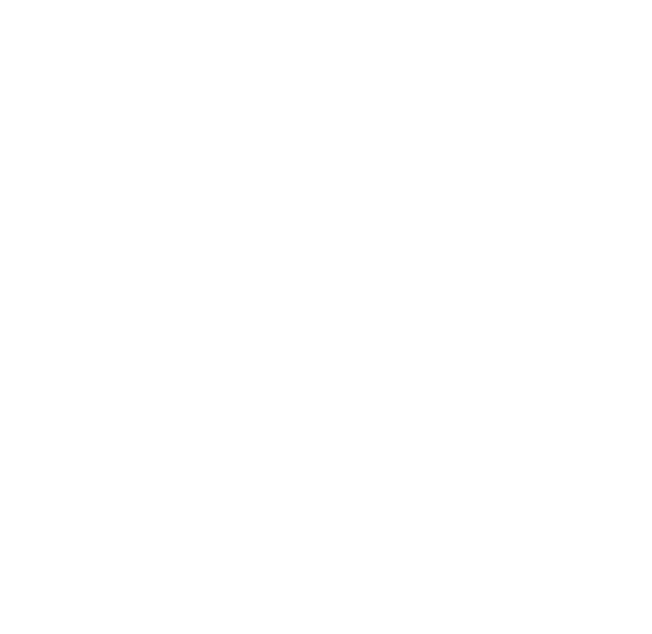
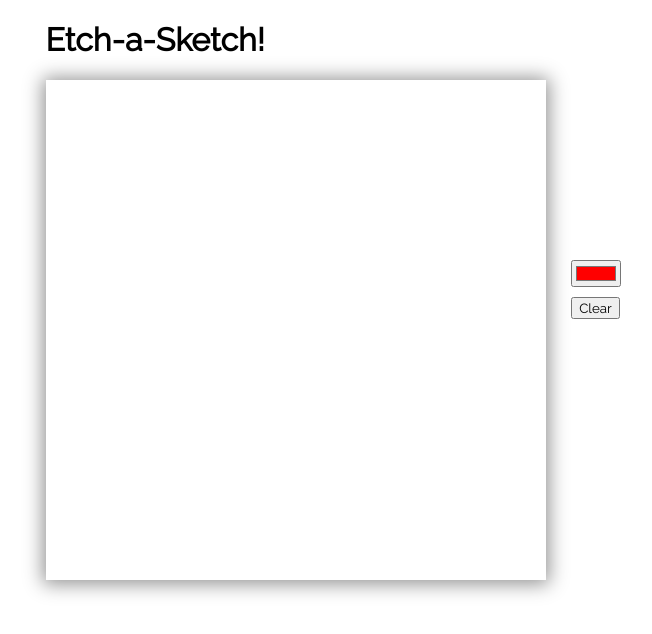
Before and after one commit to mepiW/Etch-a-Sketch-The-Odin-Project, a plain HTML site: page index.html in a window 1280 px wide. Shown: the whole page, without its empty margins (307-959 px from the left). Drawn offline with Linux system fonts and the light colour scheme.

Commit message:
Added basic game mechanics

```diff
--- a/app.js
+++ b/app.js
@@ -0,0 +1,37 @@
+const container = document.querySelector(".container");
+const colorInput = document.getElementById("colorInput");
+const clearScreenBtn = document.getElementById("cls");
+
+let canvasSize = 16;
+let color = colorInput.value;
+
+window.onload = createDivs();
+window.onload = createGrid();
+
+colorInput.addEventListener("change", () =>
+    color = colorInput.value
+);
+
+function createDivs() {
+    for (let i = 0; i < Math.pow(canvasSize, 2); i++) {
+        const div = document.createElement("div");
+        div.addEventListener("mouseover", () =>
+            div.style.backgroundColor = color
+        );
+        div.classList.add("divGridItem");
+        container.appendChild(div);
+    }
+}
+
+function createGrid() {
+    container.style.display = "grid";
+    container.style.gridTemplateColumns = `repeat(${canvasSize}, 1fr)`;
+    container.style.gridTemplateRows = `repeat(${canvasSize}, 1fr)`;
+}
+
+clearScreenBtn.onclick = function clearScreen() {
+    for (let j = 0; j < Math.pow(canvasSize, 2); j++) {
+        const allDivs = container.querySelectorAll("div");
+        allDivs[j].style.backgroundColor = "white";
+    }
+}
--- a/index.html
+++ b/index.html
@@ -3,10 +3,21 @@
     <head>
         <title>Etch-a-Sketch</title>
         <link rel="stylesheet" href="style.css">
+        <!--Google Fonts-->
+        <link rel="preconnect" href="https://fonts.googleapis.com">
+        <link rel="preconnect" href="https://fonts.gstatic.com" crossorigin>
+        <link href="https://fonts.googleapis.com/css2?family=Raleway&display=swap" rel="stylesheet">
     </head>
     <body>
 
-
+        <main>
+            <h1>Etch-a-Sketch!</h1>
+            <div class="container"></div>
+        </main>
+        <div class="controls">
+            <input type="color" value="#ff0000" id="colorInput">
+            <button id="cls">Clear</button>
+        </div>
 
         <script src="app.js"></script>
     </body>
--- a/style.css
+++ b/style.css
@@ -1,5 +1,26 @@
 body {
     margin: 0;
     padding: 0;
-    font-family: sans-serif;
+    display: flex;
+    gap: 25px;
+    justify-content: center;
+    align-items: center;
 }
+* {
+    font-family: 'Raleway', sans-serif;
+}
+.container {
+    height: 500px;
+    width: 500px;
+    box-shadow:  0px 1px 18px 3px rgba(0,0,0,0.43);
+}
+.divGridItem {
+    border-radius: 2px;
+}
+.controls {
+    display: flex;
+    gap: 10px;
+    flex-direction: column;
+    justify-content: center;
+    align-items: center;
+}
```
